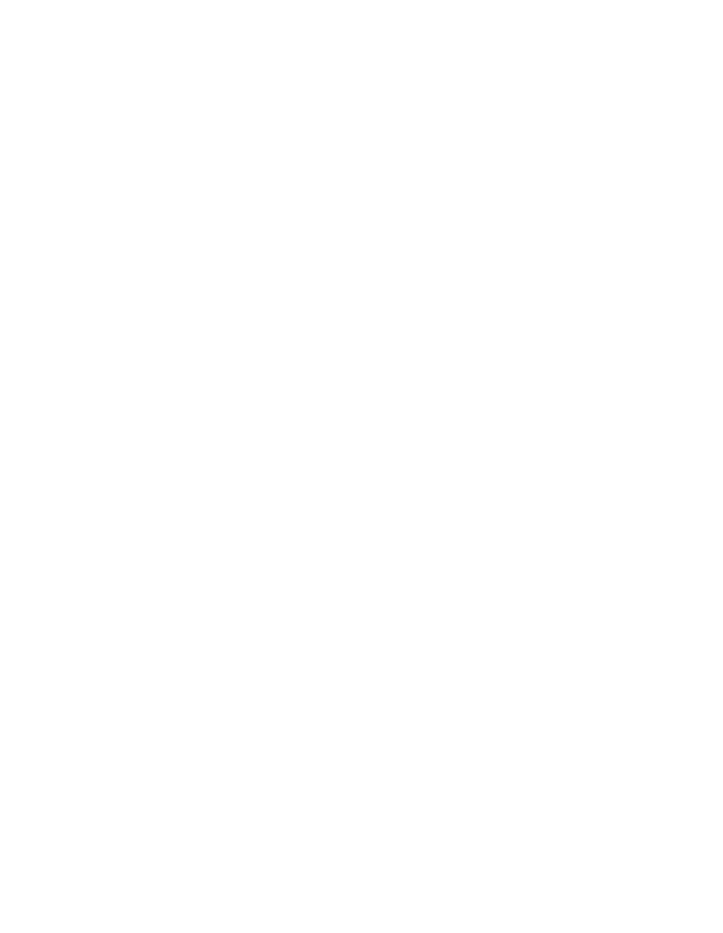
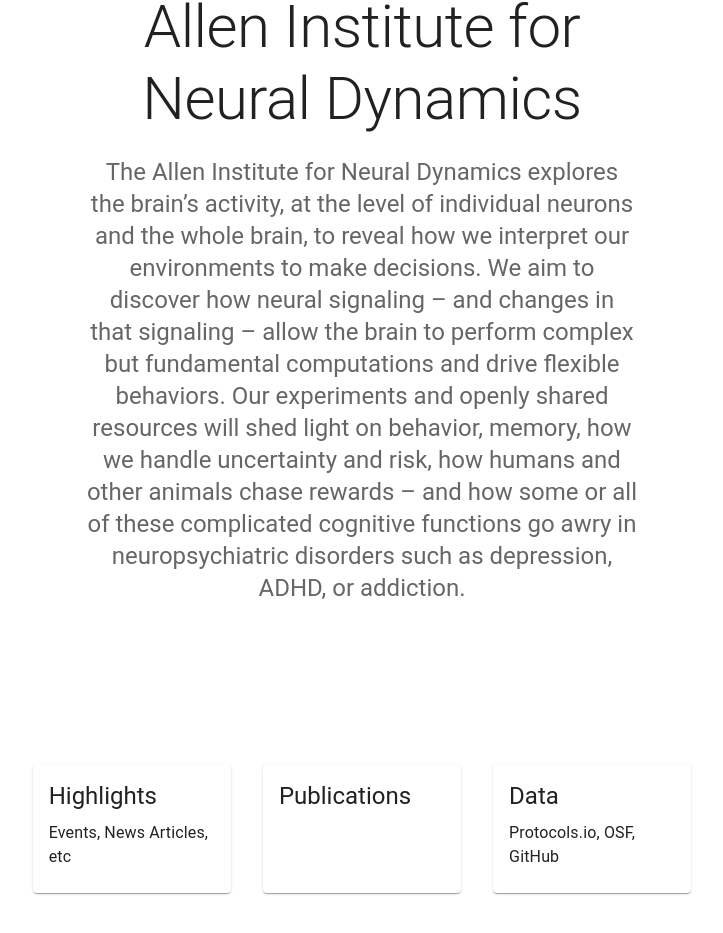
Before and after one commit to dana-rocha/aind-data-asset-view, a React (Create React App) app: page / in a window 1280 px wide. Shown: the part 123-1056 px from the top of the page, without its empty margins (278-1001 px from the left). Before the commit the page ends 800 px from the top, so only its background shows below. Built offline with nearby package versions, Linux system fonts and the light colour scheme.

Commit message:
tech-debt: fix react router links (#48)

```diff
--- a/package.json
+++ b/package.json
@@ -1,6 +1,6 @@
 {
   "name": "my-app",
-  "version": "0.1.5",
+  "version": "0.1.6",
   "private": true,
   "dependencies": {
     "@emotion/core": "^11.0.0",
--- a/src/App.jsx
+++ b/src/App.jsx
@@ -1,12 +1,19 @@
-import { Outlet } from 'react-router-dom';
+import { Routes, Route } from 'react-router-dom';
 import Grid from '@mui/material/Grid';
 import Header from './components/Header/Header';
+import MainPage from './pages/MainPage';
+import DataAsset from './pages/DataAsset';
+import Pipeline from './pages/Pipeline';
 
 function App() {
   return (
     <Grid container>
       <Header />
-      <Outlet />
+      <Routes>
+        <Route path="/" element={<MainPage />} />
+        <Route path="/data-asset" element={<DataAsset />} />
+        <Route path="/pipeline-run" element={<Pipeline />} />
+      </Routes>
     </Grid>
   );
 }
--- a/src/components/DataTable/DataTable.jsx
+++ b/src/components/DataTable/DataTable.jsx
@@ -123,13 +123,18 @@
 function DataTable({ rows }) {
   return (
     <div style={{ height: 450, width: '100%' }}>
-      <DataGrid rows={rows} columns={columns} pageSize={20} />
+      <DataGrid
+        rows={rows}
+        columns={columns}
+        pageSize={10}
+        rowsPerPageOptions={[10]}
+      />
     </div>
   );
 }
 
 DataTable.propTypes = {
-  rows: PropTypes.shape([]),
+  rows: PropTypes.shape({}),
 };
 
 DataTable.defaultProps = {
--- a/src/components/Header/Header.jsx
+++ b/src/components/Header/Header.jsx
@@ -1,5 +1,5 @@
 import { useState } from 'react';
-import { useNavigate } from 'react-router-dom';
+import { Link } from 'react-router-dom';
 import useMediaQuery from '@mui/material/useMediaQuery';
 import { useTheme } from '@mui/material/styles';
 import AppBar from '@mui/material/AppBar';
@@ -12,7 +12,6 @@
 
 function Header() {
   const theme = useTheme();
-  const navigate = useNavigate();
   const [tab, setTab] = useState(0);
   const isMatch = useMediaQuery(theme.breakpoints.down('md'));
 
@@ -34,7 +33,8 @@
               <Tab
                 key={item.id}
                 label={item.label}
-                onClick={() => navigate(item.route)}
+                component={Link}
+                to={`${item.route}`}
               />
             ))}
           </Tabs>
--- a/src/components/Header/consts/HeaderItems.jsx
+++ b/src/components/Header/consts/HeaderItems.jsx
@@ -13,13 +13,13 @@
     id: 1,
     icon: <DatasetIcon />,
     label: 'Data Asset View',
-    route: 'data-asset',
+    route: '/data-asset',
   },
   {
     id: 2,
     icon: <StorageIcon />,
     label: 'Pipeline Run View',
-    route: 'pipeline-run',
+    route: '/pipeline-run',
   },
 ];
 
--- a/src/components/SideDrawer/SideDrawer.jsx
+++ b/src/components/SideDrawer/SideDrawer.jsx
@@ -1,5 +1,5 @@
 import { useState } from 'react';
-import { useNavigate } from 'react-router-dom';
+import { Link } from 'react-router-dom';
 import Drawer from '@mui/material/Drawer';
 import List from '@mui/material/List';
 import ListItemButton from '@mui/material/ListItemButton';
@@ -10,7 +10,6 @@
 import HeaderItems from '../Header/consts/HeaderItems';
 
 function SideDrawer() {
-  const navigate = useNavigate();
   const [openDrawer, setOpenDrawer] = useState(false);
 
   return (
@@ -20,12 +19,12 @@
           {HeaderItems.map((item) => (
             <ListItemButton
               key={item.id}
+              component={Link}
+              to={`${item.route}`}
               onClick={() => setOpenDrawer(!openDrawer)}
             >
               <ListItemIcon>
-                <ListItemText onClick={() => navigate(item.route)}>
-                  {item.label}
-                </ListItemText>
+                <ListItemText>{item.label}</ListItemText>
               </ListItemIcon>
             </ListItemButton>
           ))}
--- a/src/index.jsx
+++ b/src/index.jsx
@@ -1,22 +1,15 @@
 import ReactDOM from 'react-dom/client';
 import './index.css';
-import { BrowserRouter, Routes, Route } from 'react-router-dom';
+import { BrowserRouter } from 'react-router-dom';
 import { ThemeProvider } from '@mui/material/styles';
 import App from './App';
-import Pipeline from './pages/Pipeline';
 import dashboardTheme from './dashboardTheme';
-import DataAsset from './pages/DataAsset';
 
 const root = ReactDOM.createRoot(document.getElementById('root'));
 root.render(
   <ThemeProvider theme={dashboardTheme}>
     <BrowserRouter>
-      <Routes>
-        <Route path="/" element={<App />}>
-          <Route path="data-asset" element={<DataAsset />} />
-          <Route path="pipeline-run" element={<Pipeline />} />
-        </Route>
-      </Routes>
+      <App />
     </BrowserRouter>
   </ThemeProvider>
 );
--- /dev/null
+++ b/src/pages/MainPage.jsx
@@ -0,0 +1,113 @@
+import Card from '@mui/material/Card';
+import CardContent from '@mui/material/CardContent';
+import CardMedia from '@mui/material/CardMedia';
+import Grid from '@mui/material/Grid';
+import Stack from '@mui/material/Stack';
+import Box from '@mui/material/Box';
+import Typography from '@mui/material/Typography';
+import Container from '@mui/material/Container';
+import { createTheme, ThemeProvider } from '@mui/material/styles';
+
+const cards = [
+  {
+    id: 1,
+    title: 'Highlights',
+    description: 'Events, News Articles, etc',
+  },
+  {
+    id: 2,
+    title: 'Publications',
+    description: '',
+  },
+  {
+    id: 3,
+    title: 'Data',
+    description: 'Protocols.io, OSF, GitHub',
+  },
+];
+
+const theme = createTheme();
+
+export default function MainPage() {
+  return (
+    <ThemeProvider theme={theme}>
+      <Grid
+        container
+        alignItems="center"
+        spacing={0}
+        justifyContent="center"
+        direction="column"
+      >
+        <main>
+          <Box
+            sx={{
+              bgcolor: 'background.paper',
+              pt: 8,
+              pb: 6,
+            }}
+          >
+            <Container maxWidth="sm">
+              <Typography
+                component="h2"
+                variant="h2"
+                align="center"
+                color="text.primary"
+                sx={{ paddingTop: '50px' }}
+                gutterBottom
+              >
+                Allen Institute for Neural Dynamics
+              </Typography>
+              <Typography
+                variant="h5"
+                align="center"
+                color="text.secondary"
+                paragraph
+              >
+                The Allen Institute for Neural Dynamics explores the brain’s
+                activity, at the level of individual neurons and the whole
+                brain, to reveal how we interpret our environments to make
+                decisions. We aim to discover how neural signaling – and changes
+                in that signaling – allow the brain to perform complex but
+                fundamental computations and drive flexible behaviors. Our
+                experiments and openly shared resources will shed light on
+                behavior, memory, how we handle uncertainty and risk, how humans
+                and other animals chase rewards – and how some or all of these
+                complicated cognitive functions go awry in neuropsychiatric
+                disorders such as depression, ADHD, or addiction.
+              </Typography>
+              <Stack
+                sx={{ pt: 4 }}
+                direction="row"
+                spacing={2}
+                justifyContent="center"
+              />
+            </Container>
+          </Box>
+          <Container sx={{ py: 8 }} maxWidth="md">
+            <Grid container spacing={4}>
+              {cards.map((card) => (
+                <Grid item key={card.id} xs={12} sm={6} md={4}>
+                  <Card
+                    sx={{
+                      height: '100%',
+                      display: 'flex',
+                      flexDirection: 'column',
+                    }}
+                  >
+                    <CardMedia component="div" />
+                    <CardContent sx={{ flexGrow: 1 }}>
+                      <Typography gutterBottom variant="h5" component="h2">
+                        {card.title}
+                      </Typography>
+                      <Typography>{card.description}</Typography>
+                    </CardContent>
+                  </Card>
+                </Grid>
+              ))}
+            </Grid>
+          </Container>
+        </main>
+      </Grid>
+    </ThemeProvider>
+  );
+}
```
